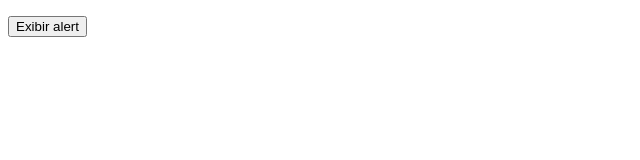
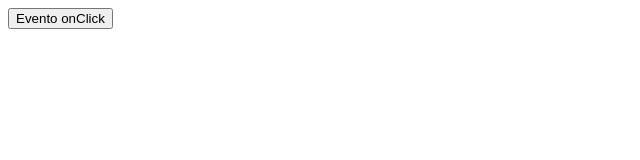
Before and after one commit to guilhermekono/Forma--o-JavaScript, a plain HTML site: page index.html in a window 1280 px wide. Shown: the whole page, without its empty margins (0-640 px from the left). Drawn offline with Linux system fonts and the light colour scheme.

Commit message:
Aprendendo onLoad e onClick

```diff
--- a/index.html
+++ b/index.html
@@ -6,10 +6,9 @@
     <meta name="viewport" content="width=device-width, initial-scale=1.0">
     <title>JavaScript Curso</title>
 </head>
-<body>
+<body onload="eventoOnLoad()">
 
-    <p id="pCurso"></p>
-    <button onclick="eventoClick()">Exibir alert</button>
+    <button onclick="eventoOnClick()">Evento onClick</button>
     <script src="./js-dominio.js"></script>
 
 
--- a/js-dominio.js
+++ b/js-dominio.js
@@ -39,3 +39,15 @@ objProfessor.curso
 console.log(" chamando o método do professor")
 
 objProfessor.mistrarAula();
+
+
+
+function eventoOnLoad(){
+    console.log("Evento on load disparado");
+}
+
+var tarefa = "JS em execução";
+
+function eventoOnClick(){
+    console.log("JS executado com sucesso");
+}
```
